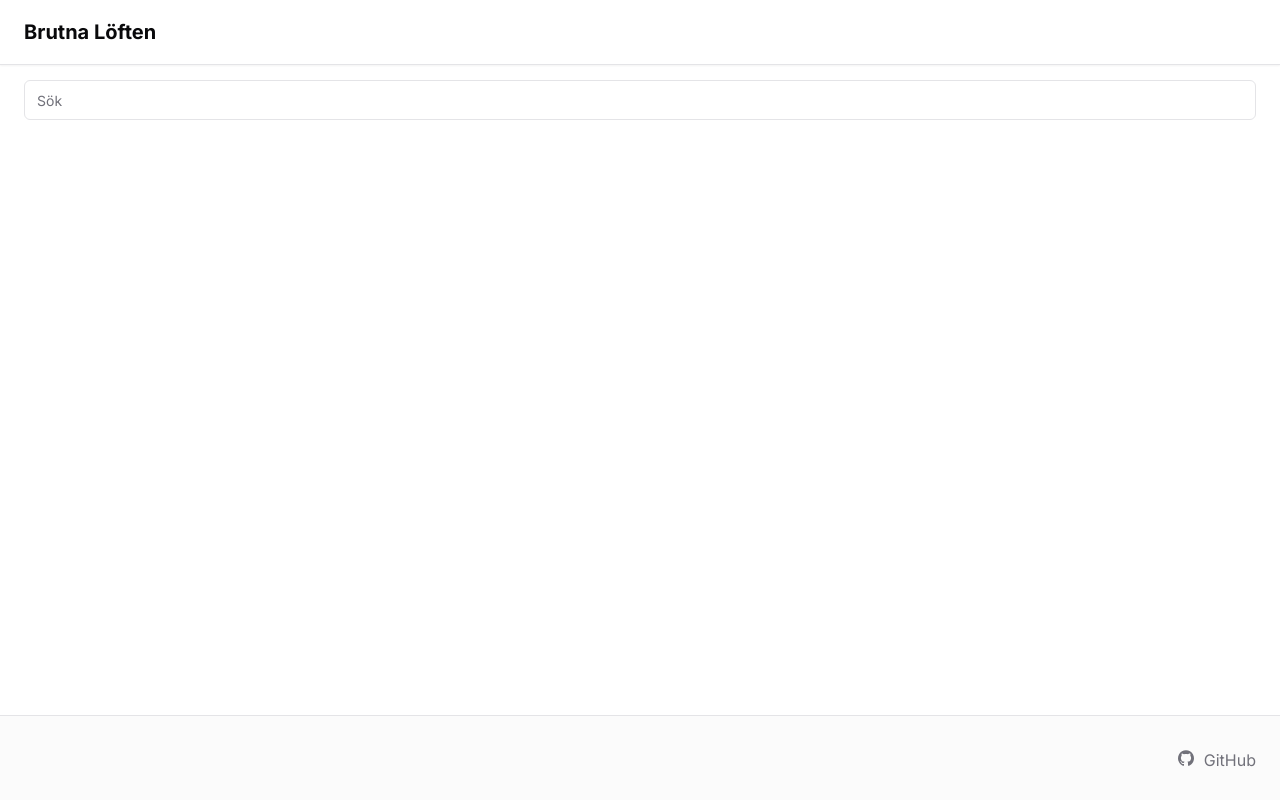
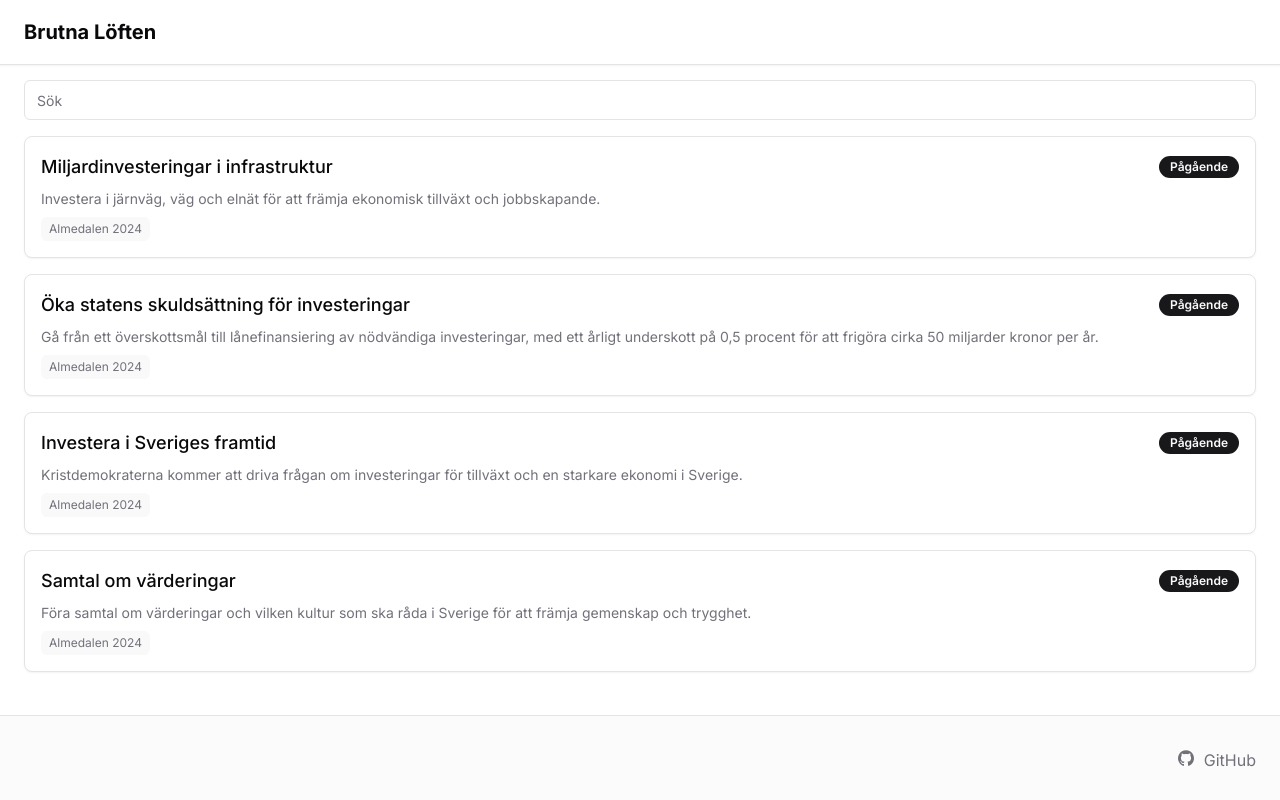
Before and after one commit to Brutna-Loften/hemsida, a Next.js app: page /search in a window 1280 px wide. Built offline with nearby package versions, Linux system fonts and the light colour scheme.

Commit message:
feat: add promise cards to search page

```diff
--- a/src/app/search/page.tsx
+++ b/src/app/search/page.tsx
@@ -1,10 +1,38 @@
 import "@/app/globals.css";
 import { Input } from "@/components/ui/input";
+import { Card } from "@/components/ui/card";
+import { Badge } from "@/components/ui/badge";
+import promises from "@/data/promises.json";
 
 export default function Search() {
   return (
-    <div className="container pt-4 px-4 md:px-6">
-      <Input type="text" placeholder="Sök" />
-    </div>
+    <>
+      <div className="container pt-4 px-4 md:px-6">
+        <Input type="text" placeholder="Sök" className="mb-4" />
+
+        <div className="grid gap-4">
+          {promises.map((promise) => (
+            <Card className="bg-background p-4 rounded-lg shadow-sm w-full">
+              <div className="flex items-center justify-between mb-2">
+                <div className="text-lg font-medium">{promise.name}</div>
+                <Badge variant="default" className="text-xs">
+                  Pågående
+                </Badge>
+              </div>
+              <div className="text-muted-foreground text-sm mb-2">
+                {promise.description}
+              </div>
+              <div className="flex flex-wrap gap-2 text-xs text-muted-foreground">
+                {promise.tags.map((tag, index) => (
+                  <div key={index} className="bg-muted/50 px-2 py-1 rounded-md">
+                    {tag}
+                  </div>
+                ))}
+              </div>
+            </Card>
+          ))}
+        </div>
+      </div>
+    </>
   );
 }
--- /dev/null
+++ b/src/components/ui/badge.tsx
@@ -0,0 +1,36 @@
+import * as React from "react"
+import { cva, type VariantProps } from "class-variance-authority"
+
+import { cn } from "@/lib/utils"
+
+const badgeVariants = cva(
+  "inline-flex items-center rounded-full border px-2.5 py-0.5 text-xs font-semibold transition-colors focus:outline-none focus:ring-2 focus:ring-ring focus:ring-offset-2",
+  {
+    variants: {
+      variant: {
+        default:
+          "border-transparent bg-primary text-primary-foreground hover:bg-primary/80",
+        secondary:
+          "border-transparent bg-secondary text-secondary-foreground hover:bg-secondary/80",
+        destructive:
+          "border-transparent bg-destructive text-destructive-foreground hover:bg-destructive/80",
+        outline: "text-foreground",
+      },
+    },
+    defaultVariants: {
+      variant: "default",
+    },
+  }
+)
+
+export interface BadgeProps
+  extends React.HTMLAttributes<HTMLDivElement>,
+    VariantProps<typeof badgeVariants> {}
+
+function Badge({ className, variant, ...props }: BadgeProps) {
+  return (
+    <div className={cn(badgeVariants({ variant }), className)} {...props} />
+  )
+}
+
+export { Badge, badgeVariants }
--- /dev/null
+++ b/src/components/ui/card.tsx
@@ -0,0 +1,79 @@
+import * as React from "react"
+
+import { cn } from "@/lib/utils"
+
+const Card = React.forwardRef<
+  HTMLDivElement,
+  React.HTMLAttributes<HTMLDivElement>
+>(({ className, ...props }, ref) => (
+  <div
+    ref={ref}
+    className={cn(
+      "rounded-lg border bg-card text-card-foreground shadow-sm",
+      className
+    )}
+    {...props}
+  />
+))
+Card.displayName = "Card"
+
+const CardHeader = React.forwardRef<
+  HTMLDivElement,
+  React.HTMLAttributes<HTMLDivElement>
+>(({ className, ...props }, ref) => (
+  <div
+    ref={ref}
+    className={cn("flex flex-col space-y-1.5 p-6", className)}
+    {...props}
+  />
+))
+CardHeader.displayName = "CardHeader"
+
+const CardTitle = React.forwardRef<
+  HTMLParagraphElement,
+  React.HTMLAttributes<HTMLHeadingElement>
+>(({ className, ...props }, ref) => (
+  <h3
+    ref={ref}
+    className={cn(
+      "text-2xl font-semibold leading-none tracking-tight",
+      className
+    )}
+    {...props}
+  />
+))
+CardTitle.displayName = "CardTitle"
+
+const CardDescription = React.forwardRef<
+  HTMLParagraphElement,
+  React.HTMLAttributes<HTMLParagraphElement>
+>(({ className, ...props }, ref) => (
+  <p
+    ref={ref}
+    className={cn("text-sm text-muted-foreground", className)}
+    {...props}
+  />
+))
+CardDescription.displayName = "CardDescription"
+
+const CardContent = React.forwardRef<
+  HTMLDivElement,
+  React.HTMLAttributes<HTMLDivElement>
+>(({ className, ...props }, ref) => (
+  <div ref={ref} className={cn("p-6 pt-0", className)} {...props} />
+))
+CardContent.displayName = "CardContent"
+
+const CardFooter = React.forwardRef<
+  HTMLDivElement,
+  React.HTMLAttributes<HTMLDivElement>
+>(({ className, ...props }, ref) => (
+  <div
+    ref={ref}
+    className={cn("flex items-center p-6 pt-0", className)}
+    {...props}
+  />
+))
+CardFooter.displayName = "CardFooter"
+
+export { Card, CardHeader, CardFooter, CardTitle, CardDescription, CardContent }
```
